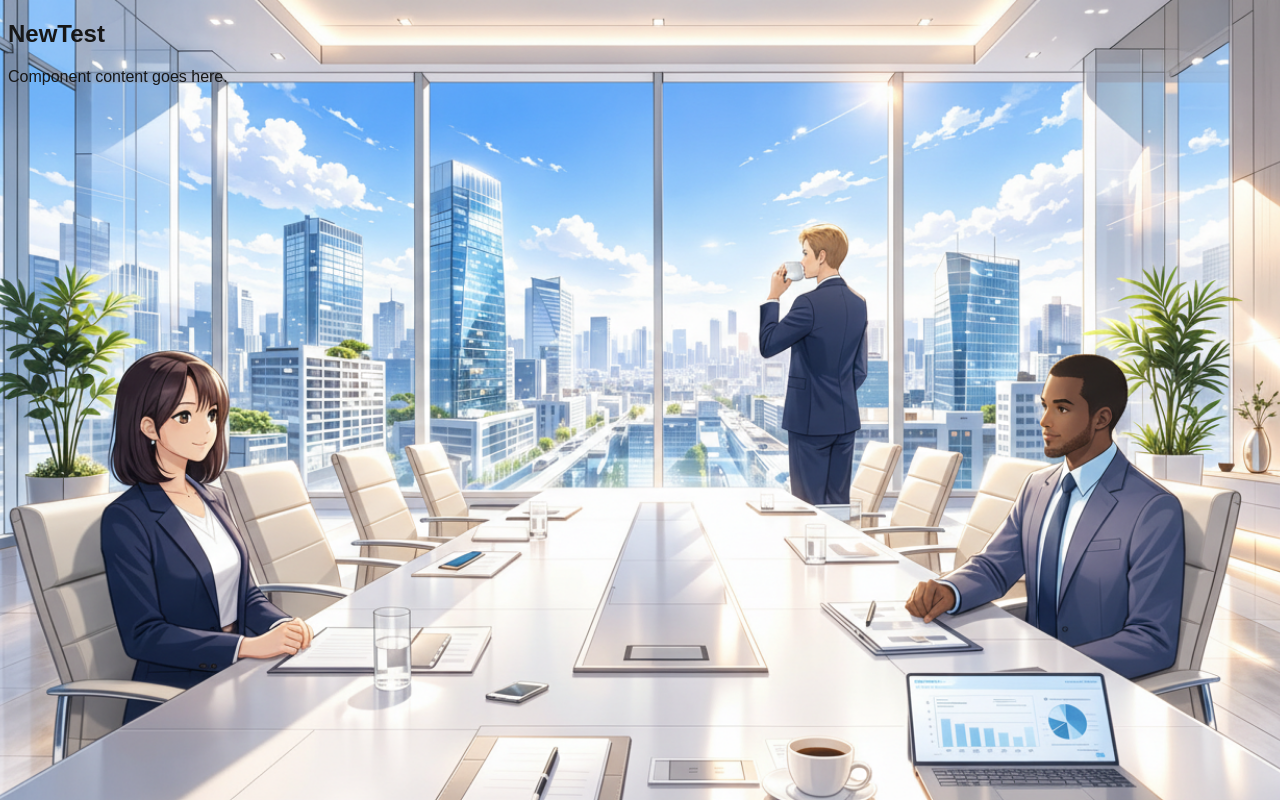
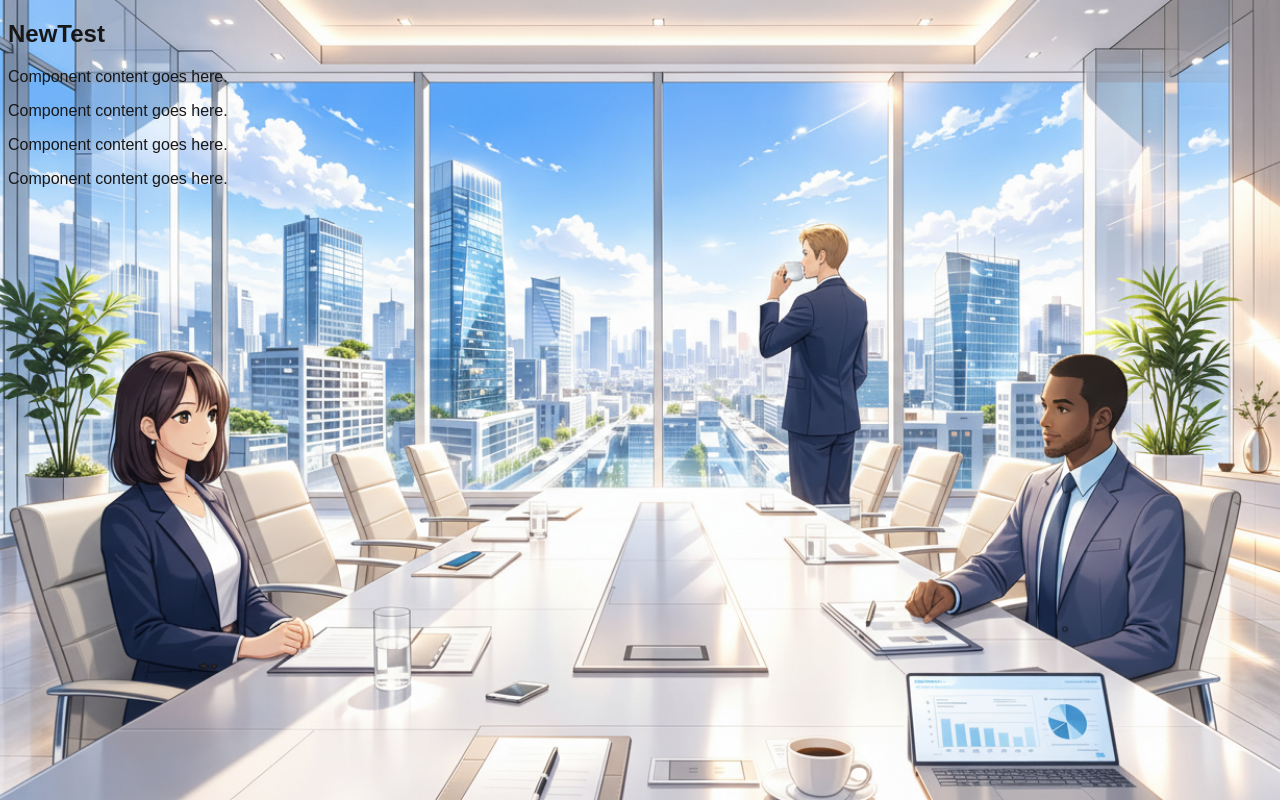
Before and after one commit to ArteaWright/blackboxanalytics, a Next.js app: page / in a window 1280 px wide. Built offline with nearby package versions, Linux system fonts and the light colour scheme.

Commit message:
chore: update content

```diff
--- a/app/components/NewTest/NewTest.tsx
+++ b/app/components/NewTest/NewTest.tsx
@@ -3,6 +3,9 @@ export default function NewTest() {
     <div className="new-test">
       <h2>NewTest</h2>
       <p>Component content goes here.</p>
+      <p>Component content goes here.</p>
+      <p>Component content goes here.</p>
+      <p>Component content goes here.</p>
     </div>
   );
 }
```
